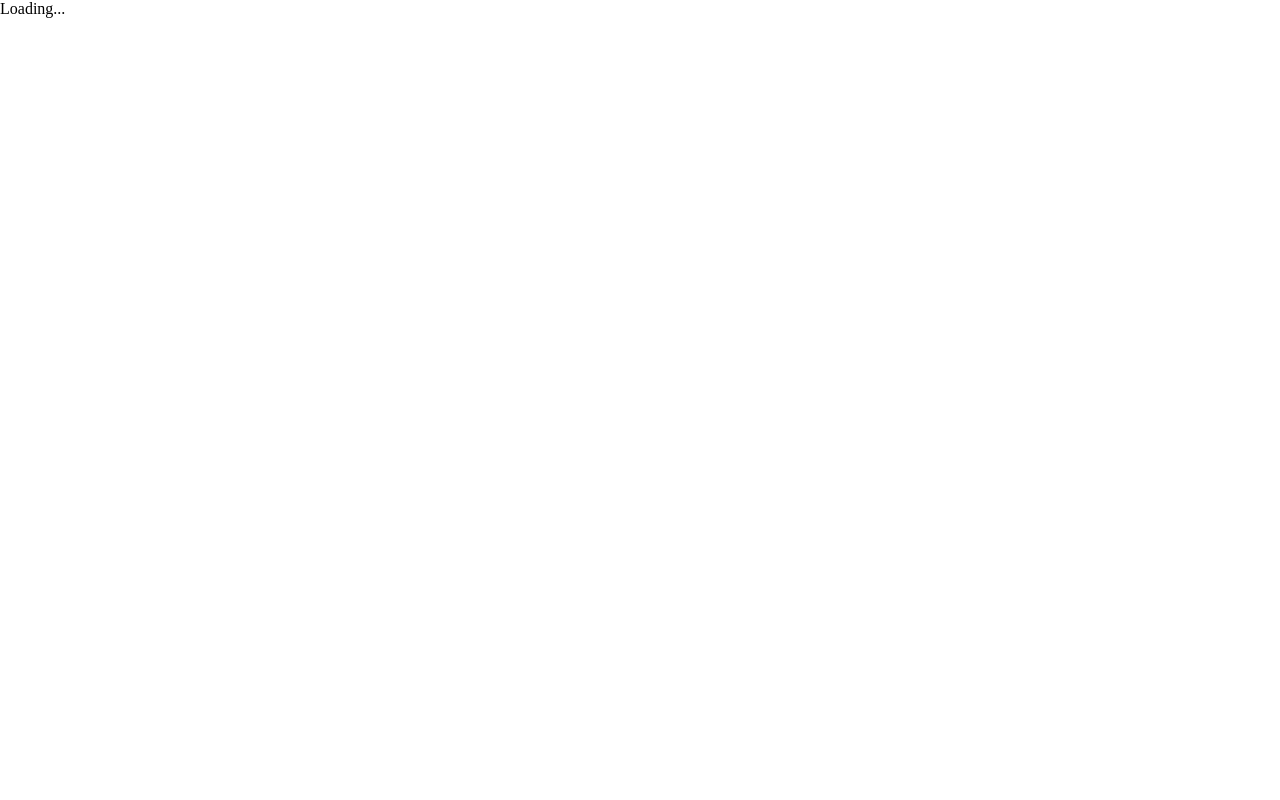
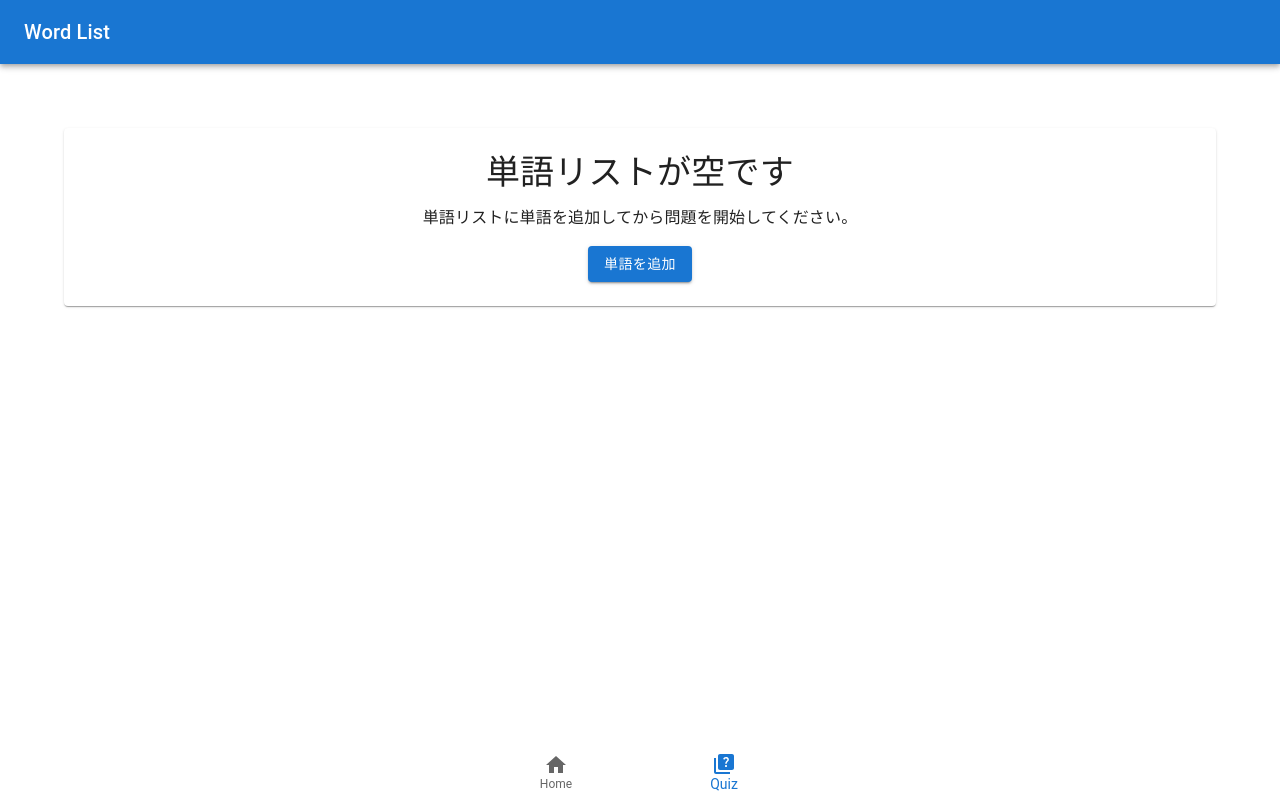
Before and after one commit to harutiro/my-wordlist-app, a React (Vite) app: page /quiz in a window 1280 px wide. Built offline with nearby package versions, Linux system fonts and the light colour scheme.

Commit message:
何もない時は、何もないよと表示するようにした。

```diff
--- a/src/QuizPage.tsx
+++ b/src/QuizPage.tsx
@@ -27,7 +27,9 @@ const QuizPage = () => {
   }, []);
 
   useEffect(() => {
-    // question.readが変わった時だけリクエストを発行する
+    // wordListが空のときにエラーメッセージを表示
+    if (wordList.length === 0) return;
+
     if (question.read) {
       axios
         .get(`https://word2vec.harutiro.net/near?get_number=50&str=${question.read}`)
@@ -46,7 +48,7 @@ const QuizPage = () => {
         })
         .catch((error) => console.error(error));
     }
-  }, [question.read]); // question.readが変更されたときだけ発火
+  }, [question.read, wordList]); // wordListが空でないかも確認
 
   const handleAnswerClick = (answer: string) => {
     const correct = answer === question.read;
@@ -59,6 +61,33 @@ const QuizPage = () => {
       navigate('/');
     }
   };
+
+  if (wordList.length === 0) {
+    return (
+      <Layout value={value} onBottomNavChange={(newValue) => setValue(newValue)}>
+        <Container sx={{ marginTop: 3 }}>
+          <Box>
+            <Card sx={{ padding: 3, textAlign: 'center' }}>
+              <Typography variant="h4" gutterBottom>
+                単語リストが空です
+              </Typography>
+              <Typography variant="body1">
+                単語リストに単語を追加してから問題を開始してください。
+              </Typography>
+              <Button
+                variant="contained"
+                color="primary"
+                sx={{ marginTop: 2 }}
+                onClick={() => navigate('/')}
+              >
+                単語を追加
+              </Button>
+            </Card>
+          </Box>
+        </Container>
+      </Layout>
+    );
+  }
 
   if (!question.id) return <div>Loading...</div>;
 
```
